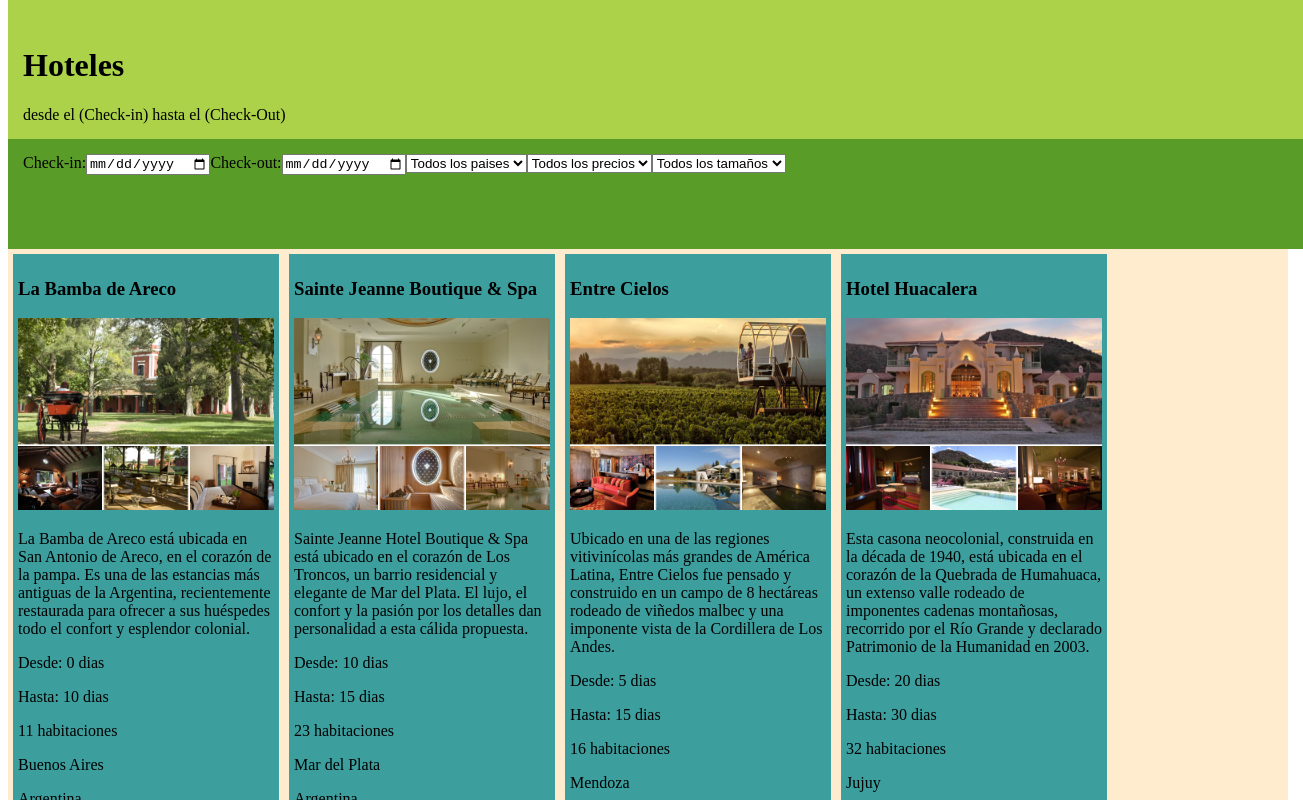
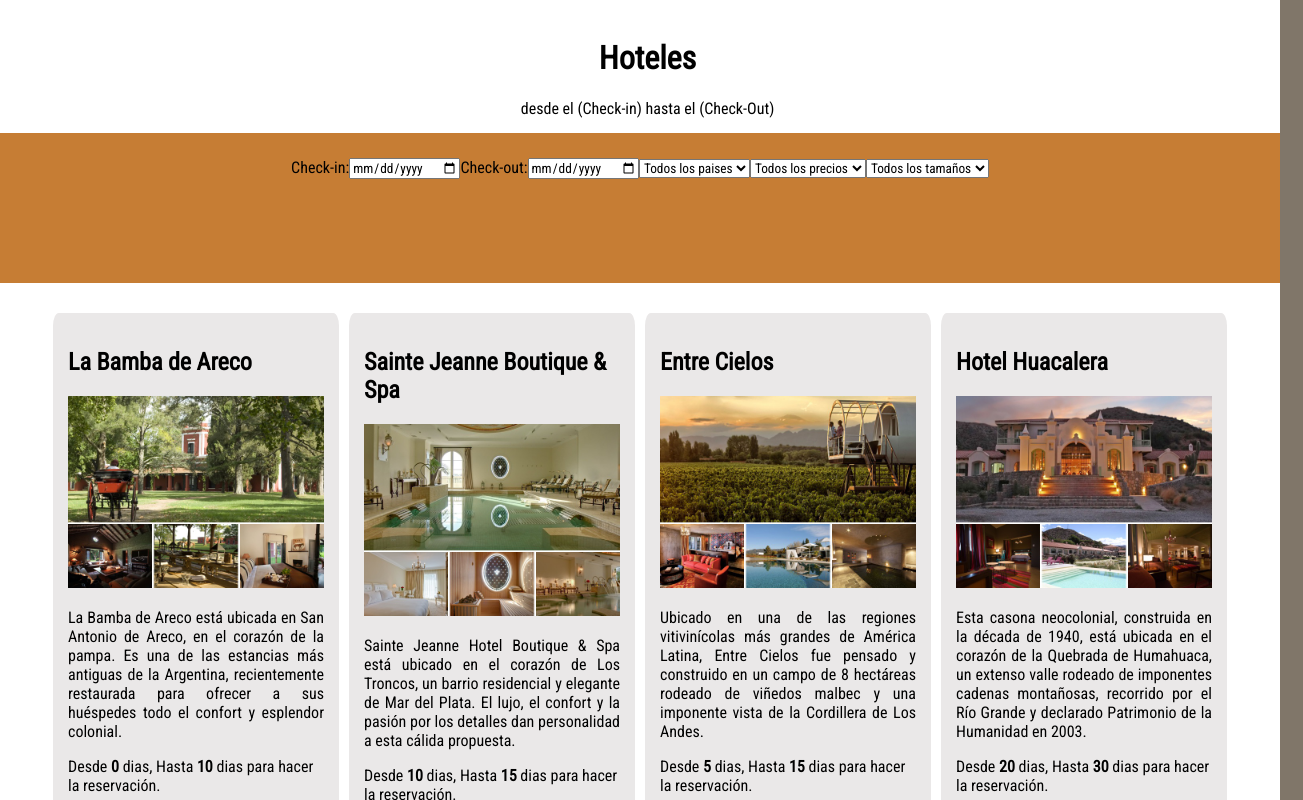
Before and after one commit to Joga50/Hotel-Booking, a React (Create React App) app: page / in a window 1280 px wide. Shown: the top 800 px of the page, 1303 px wide, since content can reach past the window. Built offline with nearby package versions, Linux system fonts and the light colour scheme.

Commit message:
organizing and adding some css

```diff
--- a/src/App.css
+++ b/src/App.css
@@ -1,47 +1,64 @@
+/* --------------------------Global styles and main container-------- */
+/* imported font from google fonts */
+@import url("https://fonts.googleapis.com/css2?family=Roboto+Condensed&display=swap");
+body {
+  background-color: #675b4cd5;
+  margin: 0;
+  padding: 0;
+  text-align: center;
+}
+/* App as main container in this case  */
 .App {
   height: 100%;
-  position: absolute;
   width: 100%;
+  font-family: "Roboto Condensed", sans-serif;
+  max-width: 1280px;
+  margin: 0 auto;
 }
 
 /* --------------------------Header-------------------------------- */
 .headerContainer {
-  background-color: rgb(171, 210, 72);
+  background-color: #ffffff;
   padding-bottom: 15px;
   padding-left: 15px;
   margin-top: -22px;
   padding-top: 40px;
-  width: 100%;
+  width: auto;
 }
 
 /* ----------------------------- Filtros ----------------------------------*/
+input,
+select {
+  font-family: "Roboto Condensed", sans-serif;
+}
 
 .inputContainer {
-  background-color: rgb(90, 156, 40);
-  width: 100%;
-  height: 10%;
-  padding-top: 15px;
-  padding-left: 15px;
-  padding-bottom: 15px;
+  background-color: #e7811bad;
+  width: auto;
+  height: 100px;
+  padding: 25px;
 }
 /* ------------------------------------Hotels------------------------------------- */
-.hotelsContainer {
-  background-color: blanchedalmond;
-}
-.hoteles {
+
+.hotelMapContainer {
+  background-color: #ffffff;
   display: flex;
-
+  justify-content: center;
+  padding-top: 25px;
   flex-flow: wrap;
 }
 
 .hotelCard {
   width: 20%;
-  background-color: rgb(61, 158, 158);
-  height: 20%;
-  padding: 5px;
+  background-color: #eae8e8;
+  text-align: left;
+  padding: 15px;
   margin: 5px;
+  border-radius: 2%;
 }
-
+.hotelDescription {
+  text-align: justify;
+}
 .img {
   max-width: 100%;
   height: auto;
--- a/src/components/Card.jsx
+++ b/src/components/Card.jsx
@@ -6,26 +6,33 @@ function Card(props) {
   const { hotel } = props;
   return (
     <div className="cardContainer">
-      <h3>{hotel.name}</h3>
+      <h2>{hotel.name}</h2>
       <img src={hotel.photo} alt="logo" className="img" />
-      <p>{hotel.description}</p>
+      <p className="hotelDescription">{hotel.description}</p>
       <p>
-        Desde:{" "}
-        {Math.round(
-          hotel.availabilityFrom == cleanToday.valueOf()
-            ? hotel.availabilityFrom - cleanToday.valueOf()
-            : (hotel.availabilityFrom - cleanToday.valueOf()) / 86400000
-        )}{" "}
-        dias
+        Desde{" "}
+        <b>
+          {" "}
+          {Math.round(
+            hotel.availabilityFrom == cleanToday.valueOf()
+              ? hotel.availabilityFrom - cleanToday.valueOf()
+              : (hotel.availabilityFrom - cleanToday.valueOf()) / 86400000
+          )}
+        </b>{" "}
+        dias, Hasta{" "}
+        <b>
+          {" "}
+          {Math.round((hotel.availabilityTo - cleanToday.valueOf()) / 86400000)}
+        </b>{" "}
+        dias para hacer la reservación.
       </p>
       <p>
-        Hasta:{" "}
-        {Math.round((hotel.availabilityTo - cleanToday.valueOf()) / 86400000)}{" "}
-        dias
+        Capacidad <b>{hotel.rooms}</b> habitaciones
       </p>
-      <p>{hotel.rooms} habitaciones</p>
-      <p>{hotel.city}</p>
-      <p>{hotel.country}</p>
+      <p>
+        <b> {hotel.city}</b>, {hotel.country}.
+      </p>
+
       <p>{hotel.price === 1 && "$"}</p>
       <p>{hotel.price === 2 && "$$"}</p>
       <p>{hotel.price === 3 && "$$$"}</p>
--- a/src/components/Hotels.jsx
+++ b/src/components/Hotels.jsx
@@ -31,14 +31,12 @@ function Hotels(props) {
         item.availabilityTo >= maxDate.getTime()
   );
   return (
-    <div className="hotelsContainer">
-      <div className="hoteles">
-        {filtroPorFecha.map((eachHotel, i) => (
-          <div key={i} className="hotelCard">
-            <Card hotel={eachHotel} />
-          </div>
-        ))}
-      </div>
+    <div className="hotelMapContainer">
+      {filtroPorFecha.map((eachHotel, i) => (
+        <div key={i} className="hotelCard">
+          <Card hotel={eachHotel} />
+        </div>
+      ))}
     </div>
   );
 }
```
Also changed, not shown: asd.js (deleted, +0 -29 lines).
